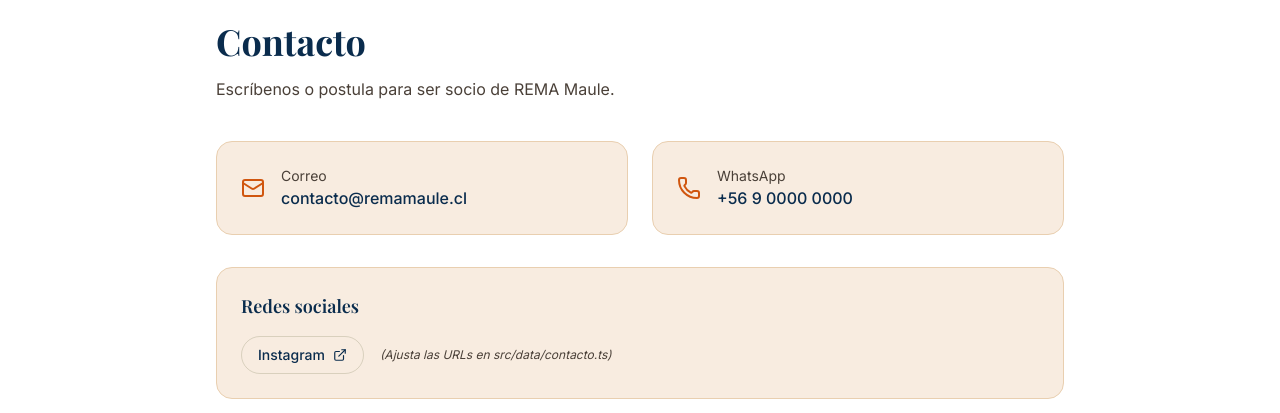
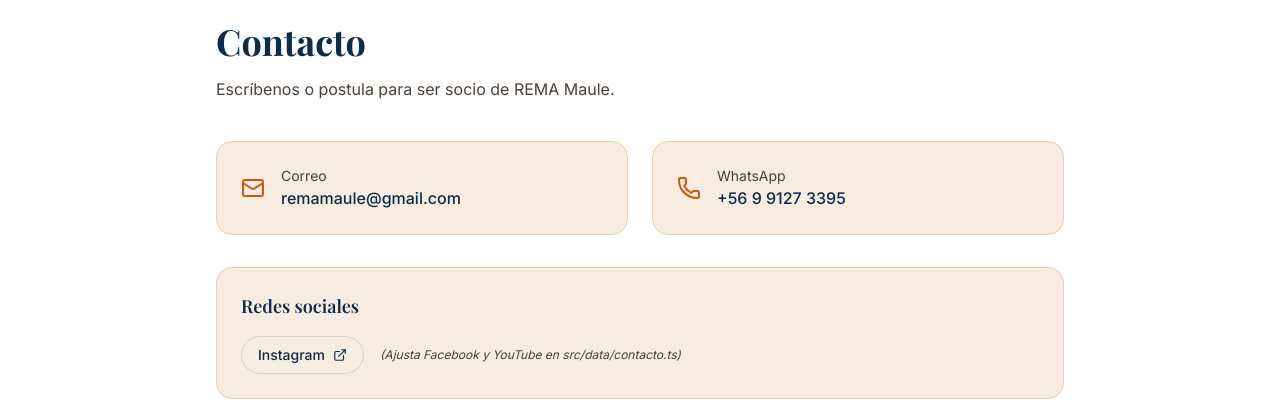
Before and after one commit to superdandi/rema-maule, a Next.js app: page / in a window 1280 px wide. Shown: the part 4982-5395 px from the top of the page. Built offline with nearby package versions, Linux system fonts and the light colour scheme; a web font is replaced by a local one.

Commit message:
chore: update contact info (email, instagram, whatsapp)

```diff
--- a/src/components/Contacto.tsx
+++ b/src/components/Contacto.tsx
@@ -2,6 +2,13 @@
 import { cn } from "@/lib/utils";
 import { contacto } from "@/data/contacto";
 import AnimateOnScroll from "@/components/AnimateOnScroll";
+
+function formatWhatsapp(num: string) {
+  if (num.length === 11 && num.startsWith("56") && num[2] === "9") {
+    return `+56 9 ${num.slice(3, 7)} ${num.slice(7)}`;
+  }
+  return `+${num}`;
+}
 
 export default function Contacto() {
   const redesActivas = contacto.redes.filter((red) => red.url);
@@ -45,7 +52,7 @@
               <div>
                 <p className="text-sm text-rema-stone-soft">WhatsApp</p>
                 <p className="font-medium text-rema-petroleum">
-                  +56 9 0000 0000
+                  {formatWhatsapp(contacto.whatsappNumero)}
                 </p>
               </div>
             </a>
@@ -76,7 +83,7 @@
                 </span>
               )}
               <span className="text-xs text-rema-stone-soft italic">
-                (Ajusta las URLs en src/data/contacto.ts)
+                (Ajusta Facebook y YouTube en src/data/contacto.ts)
               </span>
             </div>
           </div>
--- a/src/data/contacto.ts
+++ b/src/data/contacto.ts
@@ -1,18 +1,18 @@
 export const contacto = {
-  email: "contacto@remamaule.cl",
-  whatsappNumero: "56900000000",
+  email: "remamaule@gmail.com",
+  whatsappNumero: "56991273395",
   get whatsappUrl() {
     return `https://wa.me/${this.whatsappNumero}`;
   },
-  instagram: "https://instagram.com/remamaule",
+  instagram: "https://www.instagram.com/remamaule/",
   facebook: "",
   youtube: "",
   formularioInscripcion: "https://forms.gle/GwsSFR45EFwvZzt59",
   redes: [
-    { nombre: "Instagram", url: "https://instagram.com/remamaule", icono: "Instagram" },
+    { nombre: "Instagram", url: "https://www.instagram.com/remamaule/", icono: "Instagram" },
     { nombre: "Facebook", url: "", icono: "Facebook" },
     { nombre: "YouTube", url: "", icono: "Youtube" },
   ],
 };
 
-// Nota: reemplaza los valores de email, whatsappNumero y redes por los oficiales de REMA Maule.
+// Nota: ajusta Facebook y YouTube en "redes" cuando tengas URLs oficiales.
```
